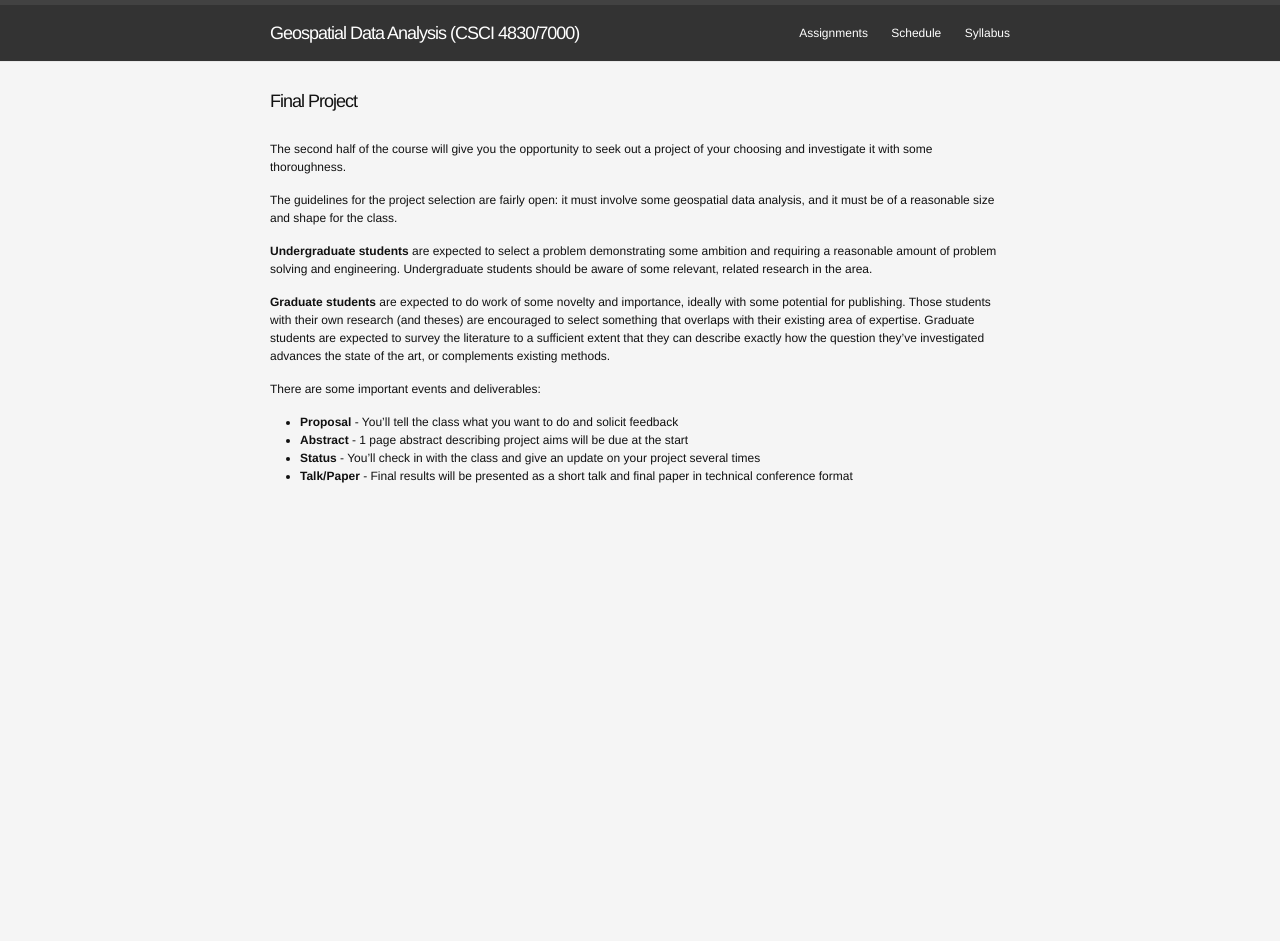
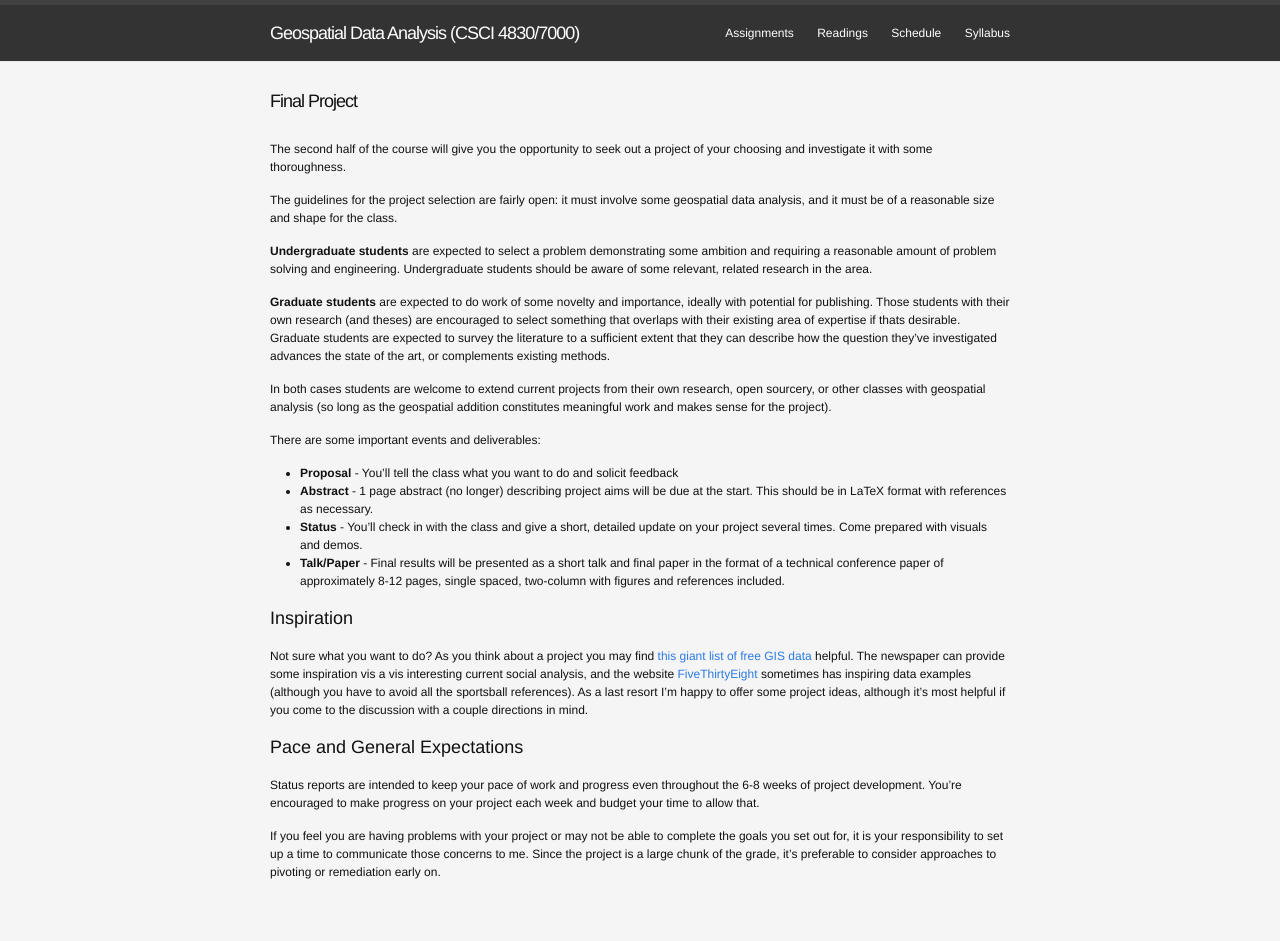
Before and after one commit to somerandomsequence/csci-4830-7000-gsa, a Jekyll site: the page built from assignments/project.md, in a window 1280 px wide. Built offline with Jekyll 4.4.1, drawn with Linux system fonts in a browser that asks for light colours; before the commit the page ends 900 px from its top, so only the background shows below that.

Commit message:
More readings

```diff
--- a/assignments/project.md
+++ b/assignments/project.md
@@ -13,11 +13,23 @@ data analysis, and it must be of a reasonable size and shape for the class.
 
 **Undergraduate students** are expected to select a problem demonstrating some ambition and requiring a reasonable amount of problem solving and engineering. Undergraduate students should be aware of some relevant, related research in the area.
 
-**Graduate students** are expected to do work of some novelty and importance, ideally with some potential for publishing. Those students with their own research (and theses) are encouraged to select something that overlaps with their existing area of expertise. Graduate students are expected to survey the literature to a sufficient extent that they can describe exactly how the question they've investigated advances the state of the art, or complements existing methods.
+**Graduate students** are expected to do work of some novelty and importance, ideally with potential for publishing. Those students with their own research (and theses) are encouraged to select something that overlaps with their existing area of expertise if thats desirable. Graduate students are expected to survey the literature to a sufficient extent that they can describe how the question they've investigated advances the state of the art, or complements existing methods.
+
+In both cases students are welcome to extend current projects from their own research, open sourcery, or other classes with geospatial analysis (so long as the geospatial addition constitutes meaningful work and makes sense for the project).
 
 There are some important events and deliverables:
 
   * **Proposal** - You'll tell the class what you want to do and solicit feedback
-  * **Abstract** - 1 page abstract describing project aims will be due at the start
-  * **Status** - You'll check in with the class and give an update on your project several times
-  * **Talk/Paper** - Final results will be presented as a short talk and final paper in technical conference format
+  * **Abstract** - 1 page abstract (no longer) describing project aims will be due at the start. This should be in LaTeX format with references as necessary.
+  * **Status** - You'll check in with the class and give a short, detailed update on your project several times. Come prepared with visuals and demos.
+  * **Talk/Paper** - Final results will be presented as a short talk and final paper in the format of a technical conference paper of approximately 8-12 pages, single spaced, two-column with figures and references included.
+
+## Inspiration
+
+Not sure what you want to do? As you think about a project you may find [this giant list of free GIS data](http://freegisdata.rtwilson.com/) helpful. The newspaper can provide some inspiration vis a vis interesting current social analysis, and the website [FiveThirtyEight](http://fivethirtyeight.com) sometimes has inspiring data examples (although you have to avoid all the sportsball references). As a last resort I'm happy to offer some project ideas, although it's most helpful if you come to the discussion with a couple directions in mind.
+
+## Pace and General Expectations
+
+Status reports are intended to keep your pace of work and progress even throughout the 6-8 weeks of project development. You're encouraged to make progress on your project each week and budget your time to allow that.
+
+If you feel you are having problems with your project or may not be able to complete the goals you set out for, it is your responsibility to set up a time to communicate those concerns to me. Since the project is a large chunk of the grade, it's preferable to consider approaches to pivoting or remediation early on.
```
Also changed, not shown: assignments/setup.md (+5 -1 lines), misc.md (deleted, +0 -50 lines), readings.md (added, +13 -0 lines), schedule.md (+2 -6 lines), syllabus.md (+9 -4 lines), 4 other files.
